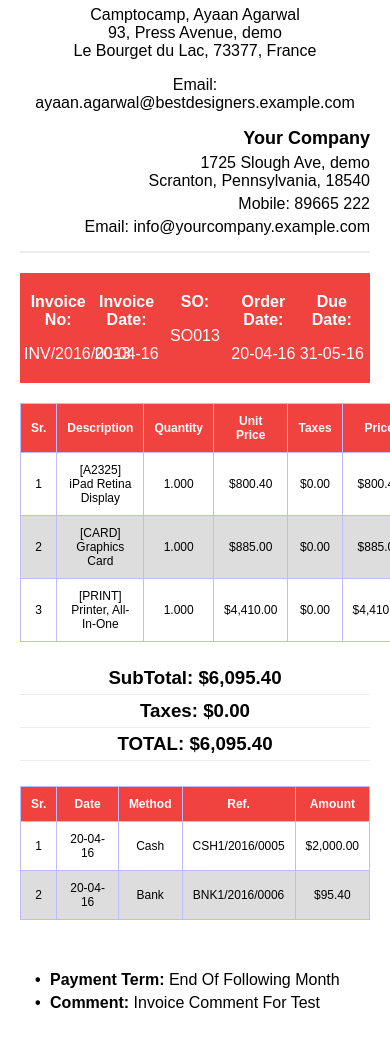
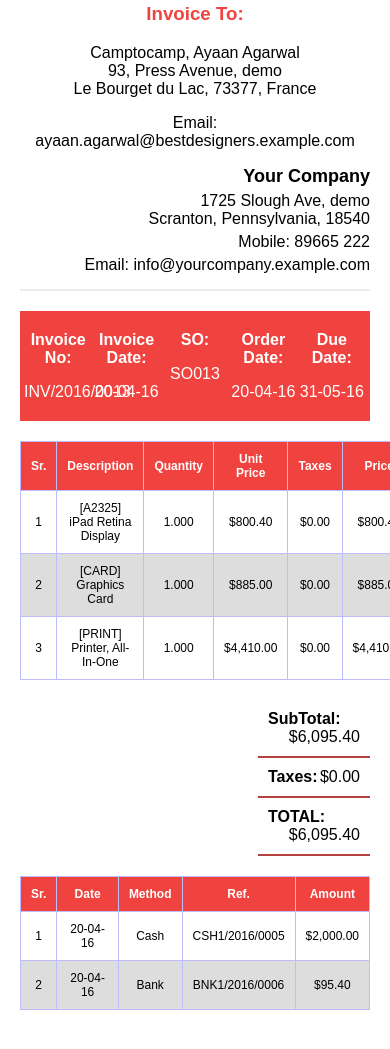
Before and after one commit to faysalahmmed1/Odoo-template, a plain HTML site: page index.html in a window 390 px wide. Shown: the part 1685-2734 px from the top of the page. Drawn offline with Linux system fonts and the light colour scheme.

Commit message:
responsive three display

```diff
--- a/index.html
+++ b/index.html
@@ -419,7 +419,7 @@
             </footer>
         </div>
     </section>
-
+    <section>||</section>
     <section style="margin-top:10px;">
         <div class="container">
 
@@ -508,11 +508,20 @@
             </div>
 
             <!-- Total Section Aligned Right with Underline -->
-            <div class="invoice-details">
-                <div class="total">
-                    <h3>SubTotal: $6,095.40</h3>
-                    <h3>Taxes: $0.00</h3>
-                    <h3><strong>TOTAL: $6,095.40</strong></h3>
+
+            <div class="faysal-details">
+
+                <div class="faysal-info">
+                    <div class="faysal-header">
+                        <span>SubTotal:</span> $6,095.40
+                    </div>
+                    <div class="faysal-header">
+                        <span>Taxes:</span> $0.00
+                    </div>
+                    <div class="faysal-header">
+                        <span>TOTAL:</span> $6,095.40
+                    </div>
+
                 </div>
             </div>
 
```
